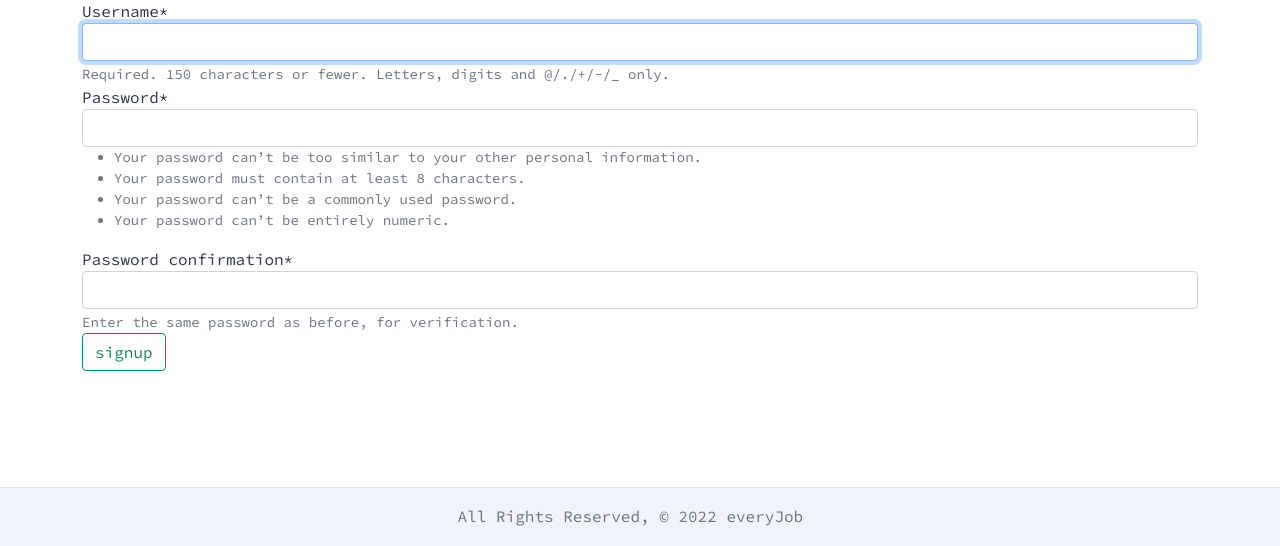
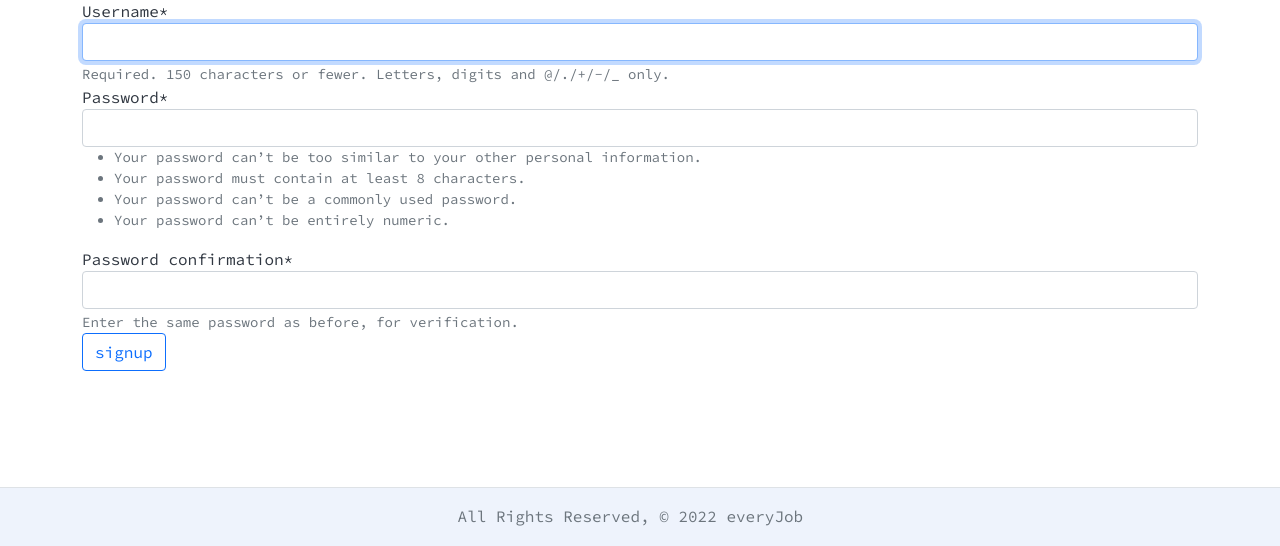
Before and after one commit to stylec0/everyJob, a Django app: page /accounts/signup/ in a window 1280 px wide. Shown: the part 129-675 px from the top of the page. Run offline with Django 3.2, Linux system fonts and the light colour scheme; some libraries are stand-ins or nearby versions.

Commit message:
more css

```diff
--- a/main_app/static/css/style.css
+++ b/main_app/static/css/style.css
@@ -57,3 +57,7 @@ main {
 	height: 60px;
 	background-color: var(--light-blue);
 }
+
+.card-body p {
+	font-size: .9rem;
+}
--- a/main_app/templates/registration/signup.html
+++ b/main_app/templates/registration/signup.html
@@ -9,7 +9,7 @@
 	{% csrf_token %}
 
 	{{ form | crispy }}
-	<input type="submit" class="btn btn-outline-success" value="signup" value="{{next}}">
+	<input type="submit" class="btn btn-outline-primary" value="signup" value="{{next}}">
 </form>
 
 {% endblock %}
--- a/main_app/views.py
+++ b/main_app/views.py
@@ -4,9 +4,6 @@ from django.contrib.auth import login
 from django.contrib.auth.forms import UserCreationForm
 from django.contrib.auth.decorators import login_required
 from django.contrib.auth.mixins import LoginRequiredMixin
-
-from django import forms
-from django.core import validators
 
 from .models import JobTitle, JobPost
 from .forms import JobPostForm, JobPostUpdateForm
```
Also changed, not shown: README.md.
